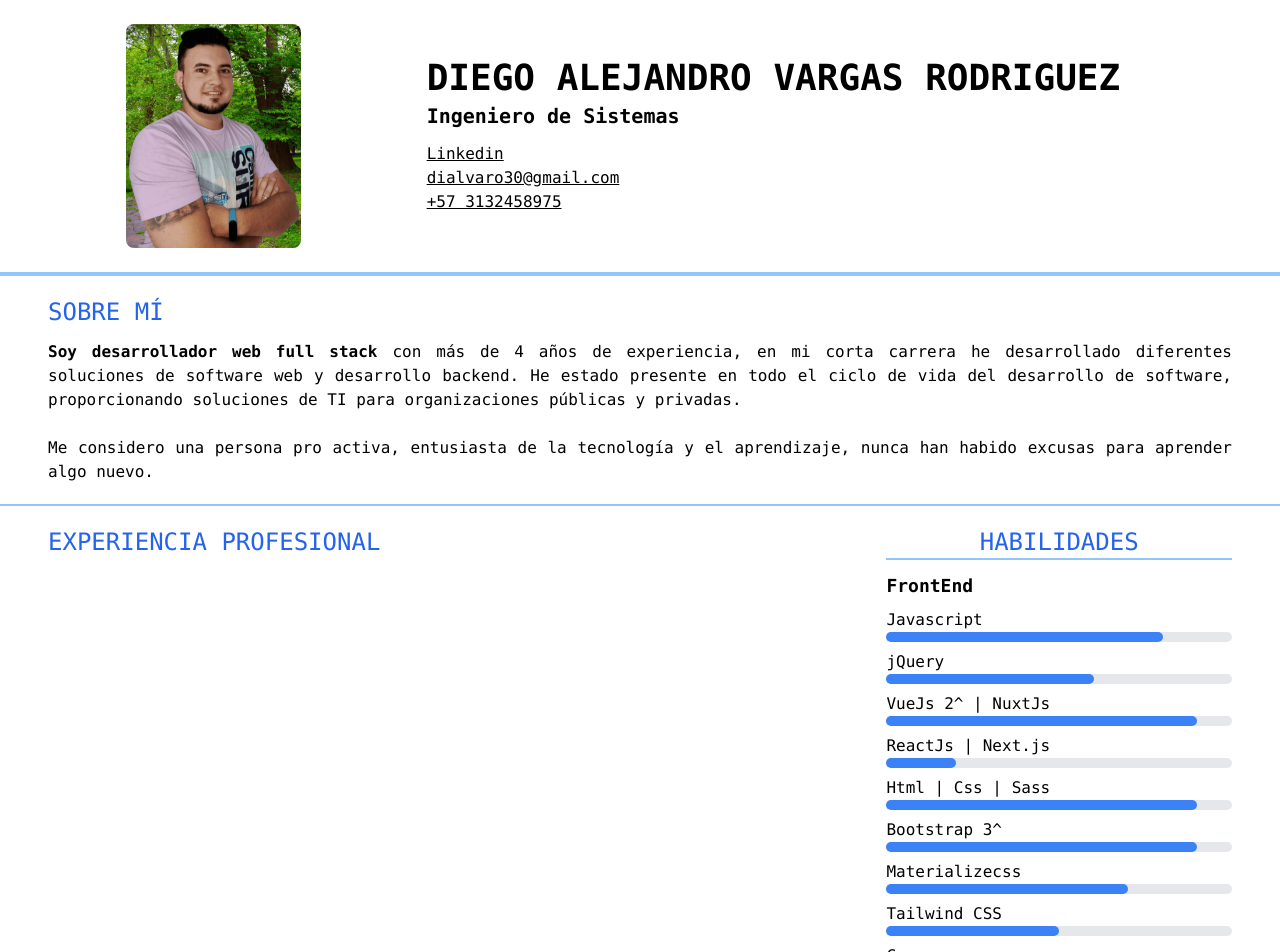
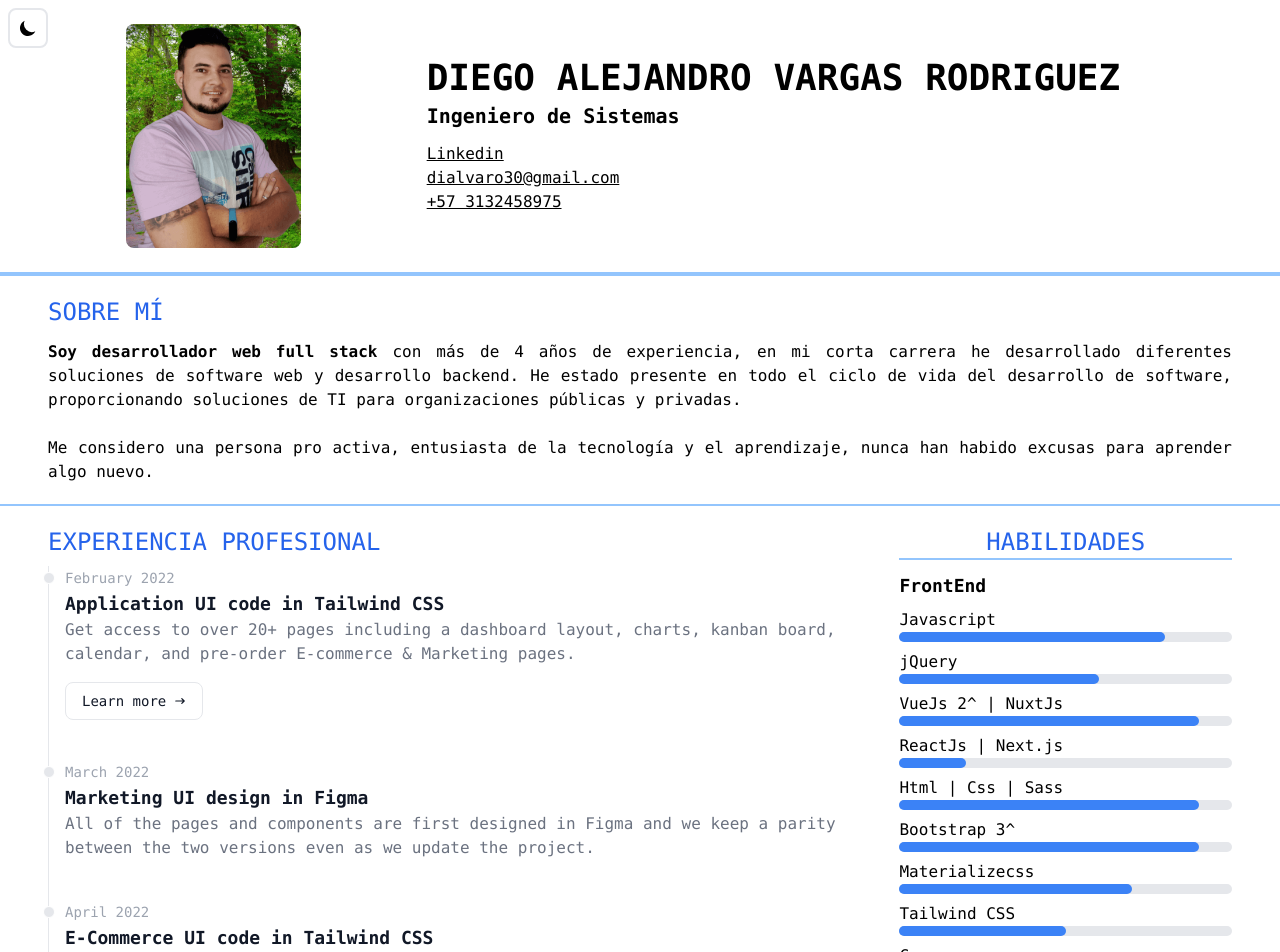
Before and after one commit to luchito93/my-resume-vue, a Vue app: page / in a window 1280 px wide. Shown: the top 952 px of the page. Built offline with nearby package versions, Linux system fonts and the light colour scheme.

Commit message:
add mode dark

```diff
--- a/package.json
+++ b/package.json
@@ -23,7 +23,6 @@
     "prepare": "husky install"
   },
   "dependencies": {
-    "@vueuse/core": "^8.0.0",
     "nprogress": "^0.2.0",
     "pinia": "^2.0.11",
     "sass": "^1.49.9",
--- /dev/null
+++ b/src/components/ButtonModeDark.vue
@@ -0,0 +1,60 @@
+<template>
+  <button id="theme-toggle" type="button" @click="changeModeDark()"
+    class="text-black dark:text-white hover:bg-gray-100 dark:hover:bg-gray-700 focus:outline-none focus:ring-2 focus:ring-gray-200 dark:focus:ring-gray-700 rounded-lg text-sm p-2 border-2">
+    <svg id="theme-toggle-dark-icon" class="hidden w-5 h-5" fill="currentColor" viewBox="0 0 20 20"
+      xmlns="http://www.w3.org/2000/svg">
+      <path d="M17.293 13.293A8 8 0 016.707 2.707a8.001 8.001 0 1010.586 10.586z"></path>
+    </svg>
+    <svg id="theme-toggle-light-icon" class="hidden w-5 h-5" fill="currentColor" viewBox="0 0 20 20"
+      xmlns="http://www.w3.org/2000/svg">
+      <path
+        d="M10 2a1 1 0 011 1v1a1 1 0 11-2 0V3a1 1 0 011-1zm4 8a4 4 0 11-8 0 4 4 0 018 0zm-.464 4.95l.707.707a1 1 0 001.414-1.414l-.707-.707a1 1 0 00-1.414 1.414zm2.12-10.607a1 1 0 010 1.414l-.706.707a1 1 0 11-1.414-1.414l.707-.707a1 1 0 011.414 0zM17 11a1 1 0 100-2h-1a1 1 0 100 2h1zm-7 4a1 1 0 011 1v1a1 1 0 11-2 0v-1a1 1 0 011-1zM5.05 6.464A1 1 0 106.465 5.05l-.708-.707a1 1 0 00-1.414 1.414l.707.707zm1.414 8.486l-.707.707a1 1 0 01-1.414-1.414l.707-.707a1 1 0 011.414 1.414zM4 11a1 1 0 100-2H3a1 1 0 000 2h1z"
+        fill-rule="evenodd" clip-rule="evenodd"></path>
+    </svg>
+  </button>
+</template>
+<script>
+export default {
+  mounted() {
+    let themeToggleDarkIcon = document.getElementById('theme-toggle-dark-icon');
+    let themeToggleLightIcon = document.getElementById('theme-toggle-light-icon');
+
+    // Change the icons inside the button based on previous settings
+    if (localStorage.getItem('color-theme') === 'dark' || (!('color-theme' in localStorage) && window.matchMedia('(prefers-color-scheme: dark)').matches)) {
+      themeToggleLightIcon.classList.remove('hidden');
+    } else {
+      themeToggleDarkIcon.classList.remove('hidden');
+    }
+  },
+  methods: {
+    changeModeDark() {
+      let themeToggleDarkIcon = document.getElementById('theme-toggle-dark-icon');
+      let themeToggleLightIcon = document.getElementById('theme-toggle-light-icon');
+
+      // toggle icons inside button
+      themeToggleDarkIcon.classList.toggle('hidden');
+      themeToggleLightIcon.classList.toggle('hidden');
+
+      // if set via local storage previously
+      if (localStorage.getItem('color-theme')) {
+        if (localStorage.getItem('color-theme') === 'light') {
+          document.documentElement.classList.add('dark');
+          localStorage.setItem('color-theme', 'dark');
+        } else {
+          document.documentElement.classList.remove('dark');
+          localStorage.setItem('color-theme', 'light');
+        }
+        // if NOT set via local storage previously
+      } else {
+        if (document.documentElement.classList.contains('dark')) {
+          document.documentElement.classList.remove('dark');
+          localStorage.setItem('color-theme', 'light');
+        } else {
+          document.documentElement.classList.add('dark');
+          localStorage.setItem('color-theme', 'dark');
+        }
+      }
+    }
+  },
+}
+</script>
--- a/src/components/Description.vue
+++ b/src/components/Description.vue
@@ -1,5 +1,5 @@
 <template>
-  <div class="md:flex md:flex-row border-b-4 border-blue-300 py-6">
+  <div class="md:flex md:flex-row border-b-4 border-blue-300 py-6 dark:text-white dark:border-blue-200">
     <div class="md:basis-1/3">
       <div class="flex justify-center">
         <img class="h-56 rounded-lg" src="../assets/me.png" alt="me" />
@@ -18,9 +18,12 @@
       <br />
       <a href="tel:+573132458975" class="underline hover:font-semibold"> +57 3132458975 </a>
     </div>
+    <div class="fixed top-2 ml-2 z-50">
+      <ButtonModeDark />
+    </div>
   </div>
-  <div class="grid border-b-2 border-blue-300 py-5 px-4 sm:px-12">
-    <h4 class="mb-3 mb-0 mb-2 text-center text-xl font-medium uppercase text-blue-600 sm:text-left sm:text-2xl">
+  <div class="grid border-b-2 border-blue-300 py-5 px-4 sm:px-12 dark:text-white dark:border-blue-200">
+    <h4 class="mb-3 mb-0 mb-2 text-center text-xl font-medium uppercase text-blue-600 dark:text-white dark:underline sm:text-left sm:text-2xl">
       Sobre mí
     </h4>
     <p class="text-justify">
@@ -35,3 +38,6 @@
     </p>
   </div>
 </template>
+<script setup>
+import ButtonModeDark from "../components/ButtonModeDark.vue";
+</script>
--- /dev/null
+++ b/src/components/Experiences.vue
@@ -0,0 +1,42 @@
+<template>
+  <h4
+    class="mb-2 text-center text-xl font-medium uppercase text-blue-600 md:text-left md:text-2xl dark:text-white dark:underline">
+    experiencia profesional
+  </h4>
+  <ol class="relative border-l border-gray-200 dark:border-gray-700">
+    <li class="mb-10 ml-4">
+      <div
+        class="absolute w-3 h-3 bg-gray-200 rounded-full mt-1.5 -left-1.5 border border-white dark:border-gray-900 dark:bg-gray-700">
+      </div>
+      <time class="mb-1 text-sm font-normal leading-none text-gray-400 dark:text-gray-500">February 2022</time>
+      <h3 class="text-lg font-semibold text-gray-900 dark:text-white">Application UI code in Tailwind CSS</h3>
+      <p class="mb-4 text-base font-normal text-gray-500 dark:text-gray-400">Get access to over 20+ pages including a
+        dashboard layout, charts, kanban board, calendar, and pre-order E-commerce &amp; Marketing pages.</p>
+      <a href="#"
+        class="inline-flex items-center py-2 px-4 text-sm font-medium text-gray-900 bg-white rounded-lg border border-gray-200 hover:bg-gray-100 hover:text-blue-700 focus:z-10 focus:ring-4 focus:outline-none focus:ring-gray-200 focus:text-blue-700 dark:bg-gray-800 dark:text-gray-400 dark:border-gray-600 dark:hover:text-white dark:hover:bg-gray-700 dark:focus:ring-gray-700">Learn
+        more <svg class="ml-2 w-3 h-3" fill="currentColor" viewBox="0 0 20 20" xmlns="http://www.w3.org/2000/svg">
+          <path fill-rule="evenodd"
+            d="M12.293 5.293a1 1 0 011.414 0l4 4a1 1 0 010 1.414l-4 4a1 1 0 01-1.414-1.414L14.586 11H3a1 1 0 110-2h11.586l-2.293-2.293a1 1 0 010-1.414z"
+            clip-rule="evenodd"></path>
+        </svg></a>
+    </li>
+    <li class="mb-10 ml-4">
+      <div
+        class="absolute w-3 h-3 bg-gray-200 rounded-full mt-1.5 -left-1.5 border border-white dark:border-gray-900 dark:bg-gray-700">
+      </div>
+      <time class="mb-1 text-sm font-normal leading-none text-gray-400 dark:text-gray-500">March 2022</time>
+      <h3 class="text-lg font-semibold text-gray-900 dark:text-white">Marketing UI design in Figma</h3>
+      <p class="text-base font-normal text-gray-500 dark:text-gray-400">All of the pages and components are first
+        designed in Figma and we keep a parity between the two versions even as we update the project.</p>
+    </li>
+    <li class="ml-4">
+      <div
+        class="absolute w-3 h-3 bg-gray-200 rounded-full mt-1.5 -left-1.5 border border-white dark:border-gray-900 dark:bg-gray-700">
+      </div>
+      <time class="mb-1 text-sm font-normal leading-none text-gray-400 dark:text-gray-500">April 2022</time>
+      <h3 class="text-lg font-semibold text-gray-900 dark:text-white">E-Commerce UI code in Tailwind CSS</h3>
+      <p class="text-base font-normal text-gray-500 dark:text-gray-400">Get started with dozens of web components and
+        interactive elements built on top of Tailwind CSS.</p>
+    </li>
+  </ol>
+</template>
--- a/src/styles/main.scss
+++ b/src/styles/main.scss
@@ -1,5 +1,5 @@
 html.dark {
-  background: #22272e;
+  background: #434346;
 }
 html{
   font-family: ui-monospace, SFMono-Regular, Menlo, Monaco, Consolas, "Liberation Mono", "Courier New", monospace;
--- a/src/utils/darkMode.ts
+++ /dev/null
@@ -1,4 +0,0 @@
-import { useDark, useToggle } from "@vueuse/core";
-
-export const isDark = useDark();
-export const toggleDark = useToggle(isDark);
--- a/src/views/Index.vue
+++ b/src/views/Index.vue
@@ -1,12 +1,10 @@
 <template>
   <div class="relative">
-    <div class="container mx-auto bg-white shadow-2xl">
+    <div class="container mx-auto bg-white shadow-2xl dark:bg-gray-800">
       <Description />
       <div class="md:flex md:flex-row px-4 py-5 md:px-12">
         <div class="md:basis-3/4">
-          <h4 class="mb-2 text-center text-xl font-medium uppercase text-blue-600 md:text-left md:text-2xl">
-            experiencia profesional
-          </h4>
+          <Experiences />
         </div>
         <div class="md:flex-auto">
           <Skills />
@@ -15,103 +13,12 @@
     </div>
     <Footer />
   </div>
-  <!-- <section>
-    <div class="container mx-auto py-8 text-center">
-      <div>
-        <p class="text-10xl font-medium uppercase tracking-wide text-gray-600 dark:text-gray-200">
-          Counter:
-        </p>
-        <h5 class="text-8xl font-bold text-white">
-          <span class="inline text-gray-600 dark:text-white">
-            {{ appStore.counter.count }}
-          </span>
-        </h5>
-      </div>
-
-      <div class="mx-auto mt-4 flex w-52 p-4">
-        <button
-          type="button"
-          class="
-            w-full
-            rounded-lg
-            bg-white
-            py-2
-            px-4
-            text-center text-base
-            font-semibold
-            text-indigo-500 text-white
-            shadow-md
-            transition
-            duration-200
-            ease-in
-            hover:bg-gray-100
-            focus:outline-none
-            focus:ring-2
-            focus:ring-indigo-500
-            focus:ring-offset-2
-            focus:ring-offset-indigo-200
-          "
-          @click="appStore.counter.increment()"
-        >
-          increment
-        </button>
-      </div>
-    </div>
-  </section>
-  <div class="flex flex-row flex-wrap items-center justify-center gap-4">
-        <div>
-          <div
-            class="
-              relative
-              mr-2
-              inline-block
-              w-10
-              select-none
-              align-middle
-              transition
-              duration-200
-              ease-in
-            "
-          >
-            <input
-              id="prefix-1"
-              type="checkbox"
-              name="toggle"
-              :checked="isDark"
-              class="
-                absolute
-                right-4
-                block
-                h-6
-                w-6
-                cursor-pointer
-                appearance-none
-                rounded-full
-                border-4
-                bg-white
-                duration-200
-                ease-in
-                checked:right-0 checked:bg-blue-600
-              "
-              @click="toggleDark()"
-            /><label
-              for="prefix-1"
-              class="block h-6 cursor-pointer overflow-hidden rounded-full bg-gray-300"
-            ></label>
-          </div>
-          <span class="font-medium text-gray-600 dark:text-gray-200">Dark mode</span>
-        </div>
-      </div> -->
-  <!-- -->
 </template>
 
-<script setup lang="ts">
+<script setup>
 import Description from "../components/Description.vue";
+import Experiences from "../components/Experiences.vue";
 import Skills from "../components/Skills.vue";
 import Footer from "../components/Footer.vue";
-/* import appStore from "../store";
-import { toggleDark } from "../utils/darkMode";
-import { isDark } from "../utils/darkMode"; */
+/* import appStore from "../store"; */
 </script>
-<style scoped>
-</style>
--- a/tailwind.config.js
+++ b/tailwind.config.js
@@ -8,6 +8,6 @@ module.exports = {
     require("@tailwindcss/aspect-ratio"),
     require("@tailwindcss/line-clamp"),
     require("@tailwindcss/typography"),
-    require("@tailwindcss/forms"),
+    require("@tailwindcss/forms")
   ],
 };
```
Also changed, not shown: src/components/Skills.vue (+5 -5 lines), 1 other file (tests, documents, lock files or other folders).
